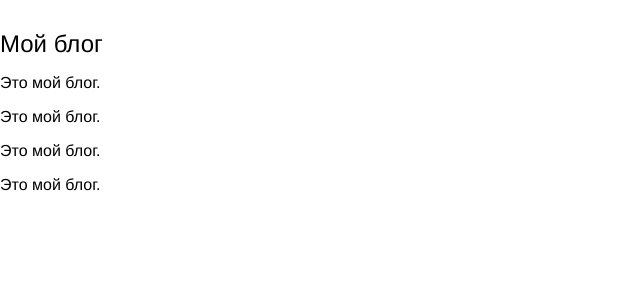
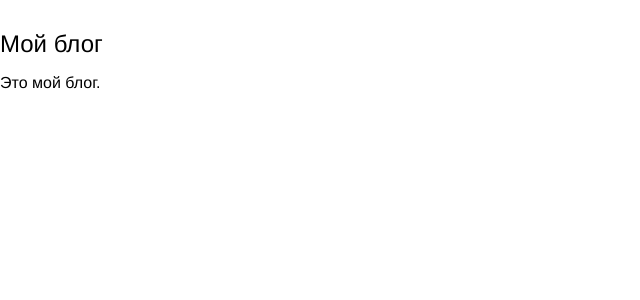
Before and after one commit to TurboBum/site, a Django app: template mysite/blog/templates/blog/base.html in a window 1280 px wide. Shown: the top 300 px of the page, without its empty margins (0-640 px from the left). Run offline with Django 5.2, Linux system fonts and the light colour scheme; the template is opened without the code that fills it, so the values that code supplies are empty.

Commit message:
Удаление ненужного

```diff
--- a/mysite/blog/templates/blog/base.html
+++ b/mysite/blog/templates/blog/base.html
@@ -14,8 +14,7 @@
     </div>
     <div id="siderbar">
         <h2>Мой блог</h2>
-        <p>Это мой блог.</p><p>Это мой блог.</p>
-        <p>Это мой блог.</p><p>Это мой блог.</p>
+        <p>Это мой блог.</p>
     </div>
 </body>
 </html>
```
